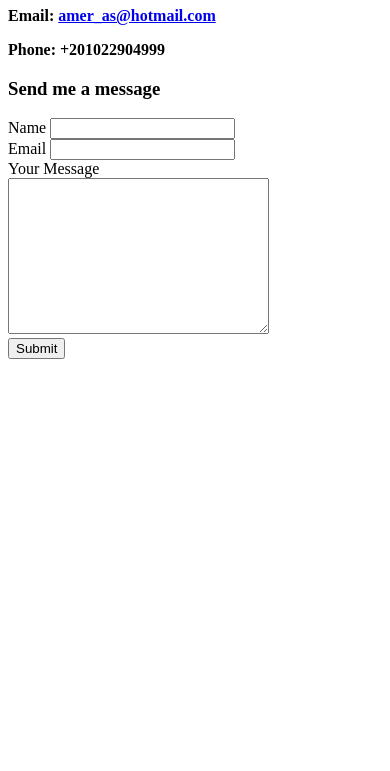
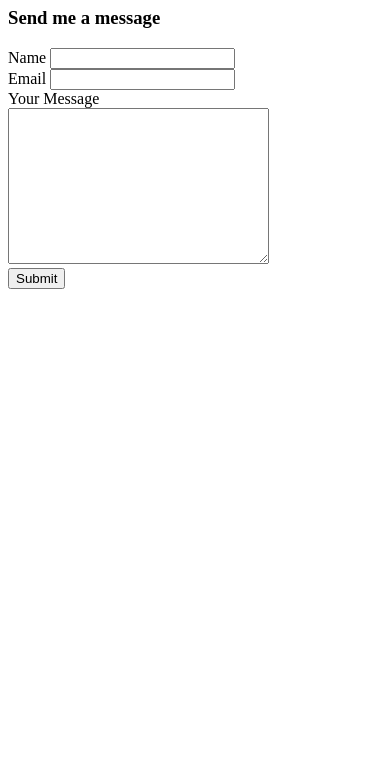
Before and after one commit to amer-soliman/cv, a plain HTML site: page contact.html in a window 390 px wide. Shown: the part 73-844 px from the top of the page. Drawn offline with Linux system fonts and the light colour scheme.

Commit message:
removed phone number and email address

```diff
--- a/contact.html
+++ b/contact.html
@@ -8,8 +8,7 @@
 </head>
 <body>
     <h1>Contact me</h1>
-    <p><strong>Email: <a href="mailto:amer_as@hotmail.com">amer_as@hotmail.com</a> </strong></p>
-    <p><strong>Phone: +201022904999</strong></p>
+
 
     <h3>Send me a message</h3>
     <form action="mailto:amer_as@hotmail.com" method="post">
```
